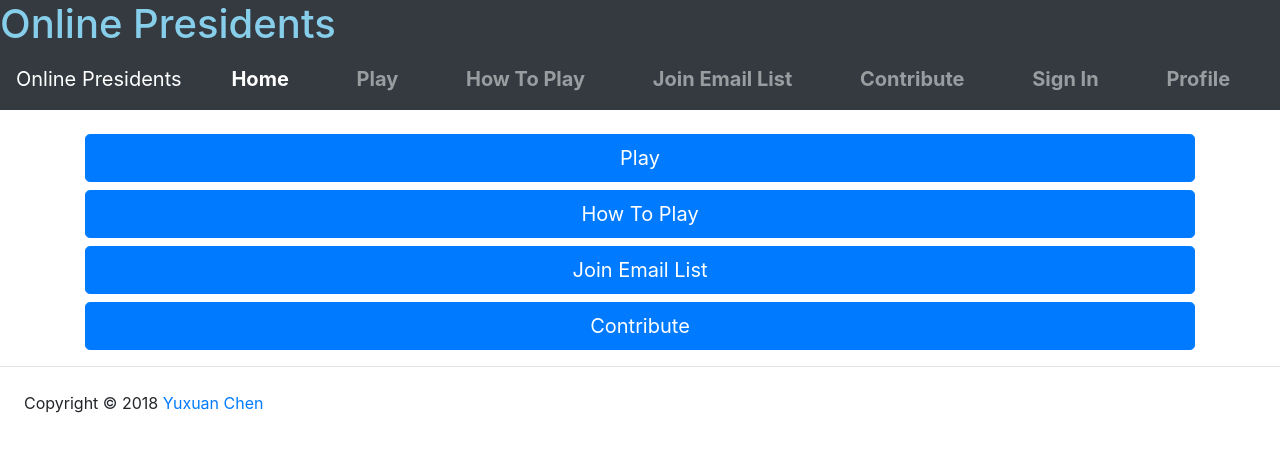
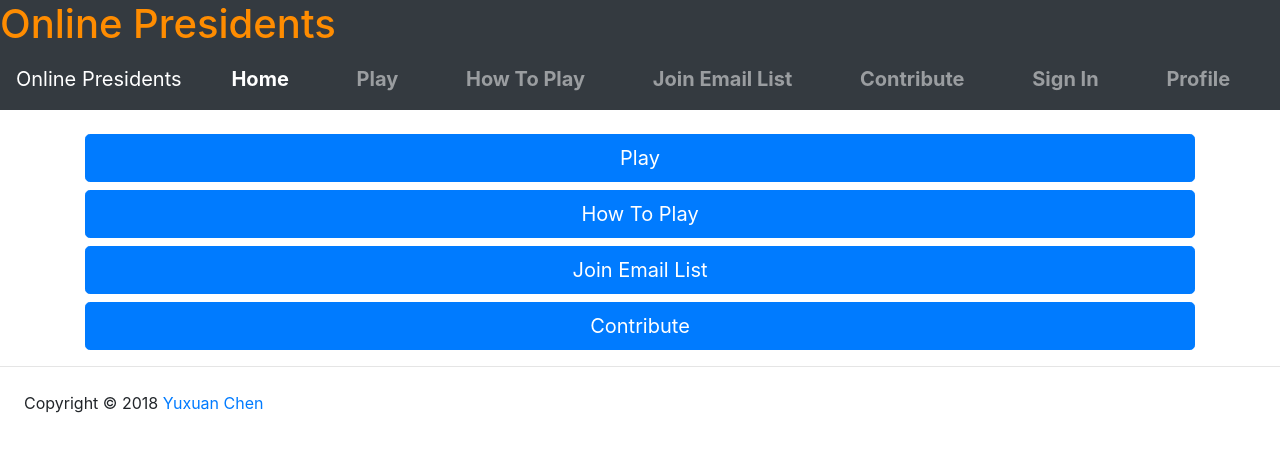
Before and after one commit to yuxuibbs/SI582-Final-Project, a plain HTML site: page index.html in a window 1280 px wide. Drawn offline with nearby package versions, Linux system fonts and the light colour scheme.

Commit message:
change color

```diff
--- a/css/styles.css
+++ b/css/styles.css
@@ -1,7 +1,7 @@
 /* Entire site */
 h1 {
     background: #343A40;
-    color: skyblue;
+    color: darkorange;
     margin: 0;
 }
 
```
